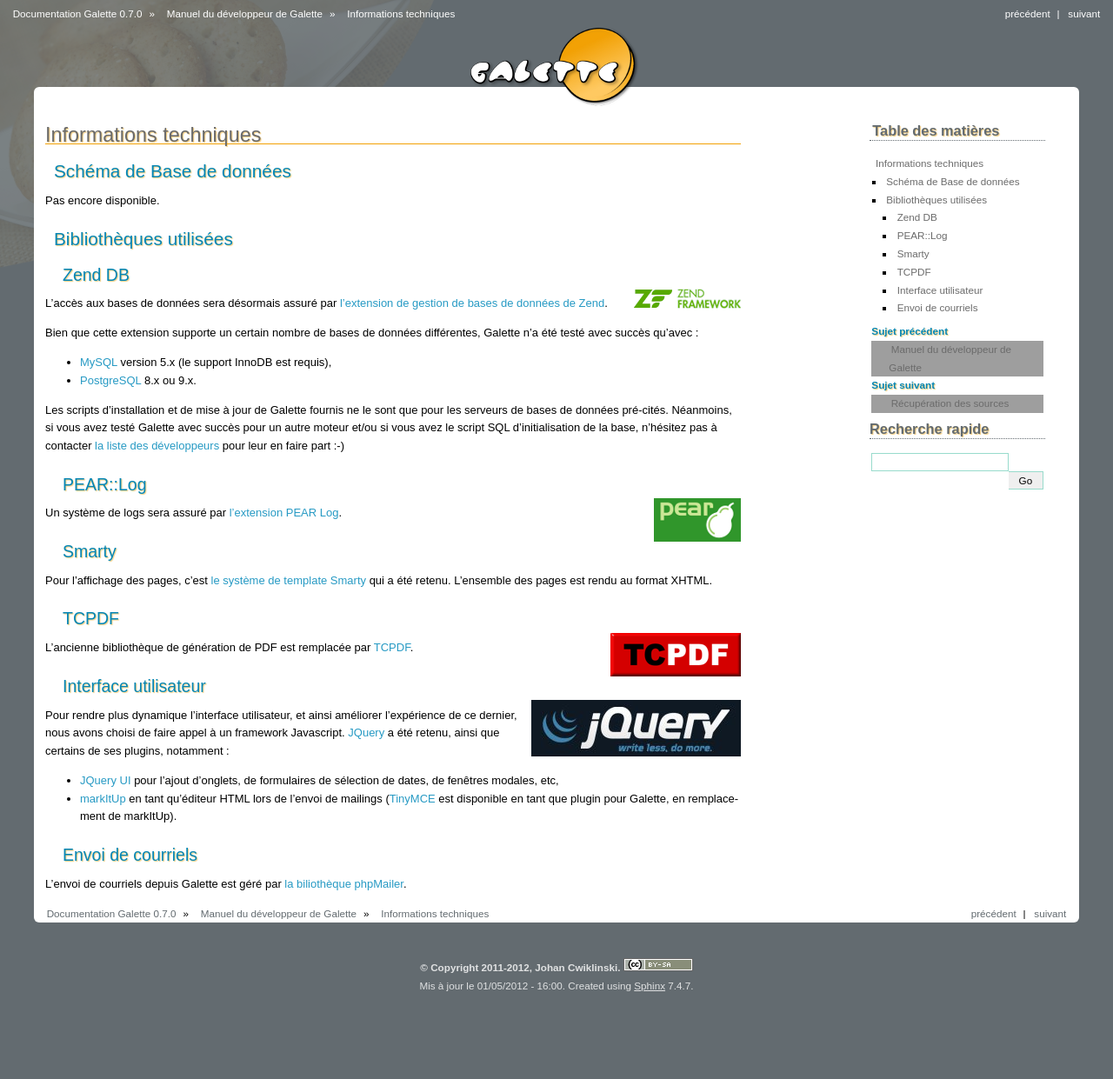
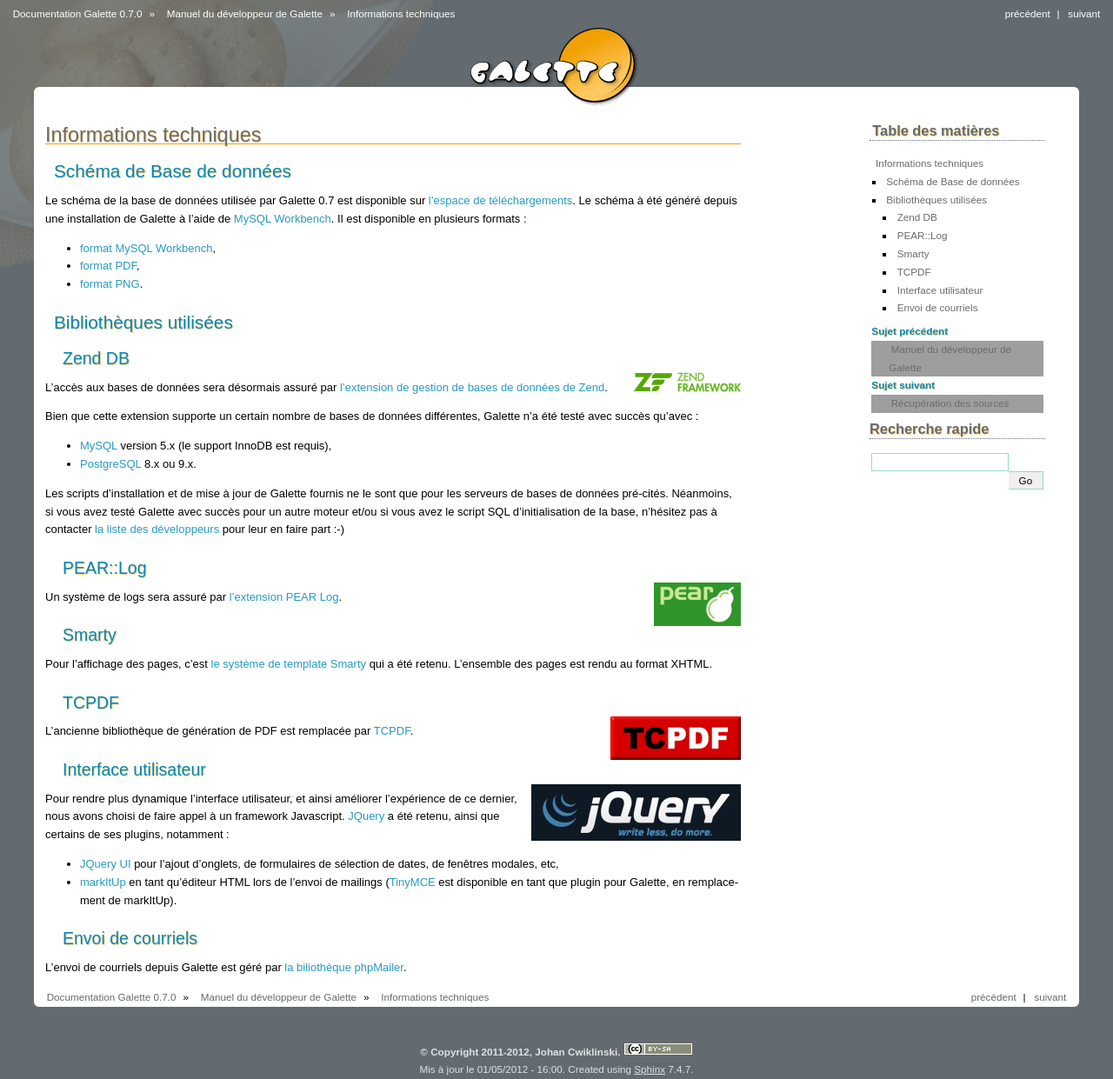
Before and after one commit to galette/galettedoc, a Sphinx documentation site: the page built from source/development/technical_infos.rst, in a window 1280 px wide. Shown: the whole page at 87% size. Built offline with Sphinx 7.4.7, drawn with Linux system fonts in a browser that asks for light colours; before the commit the page ends 1145 px from its top, so only the background shows below that; grey boxes are pictures that could not be loaded.

Commit message:
Le schéma de la base est enfin disponible

```diff
--- a/source/development/technical_infos.rst
+++ b/source/development/technical_infos.rst
@@ -7,7 +7,11 @@
 Schéma de Base de données
 =========================
 
-Pas encore disponible.
+Le schéma de la base de données utilisée par Galette 0.7 est disponible sur `l'espace de téléchargements <http://download.tuxfamily.org/galette/dev/>`_. Le schéma à été généré depuis une installation de Galette à l'aide de `MySQL Workbench <http://www.mysql.fr/products/workbench/>`_. Il est disponible en plusieurs formats :
+
+* `format MySQL Workbench <http://download.tuxfamily.org/galette/dev/galette_07.mwb>`_,
+* `format PDF <http://download.tuxfamily.org/galette/dev/galette_07.pdf>`_,
+* `format PNG <http://download.tuxfamily.org/galette/dev/galette_07.png>`_.
 
 Bibliothèques utilisées
 =======================
```
